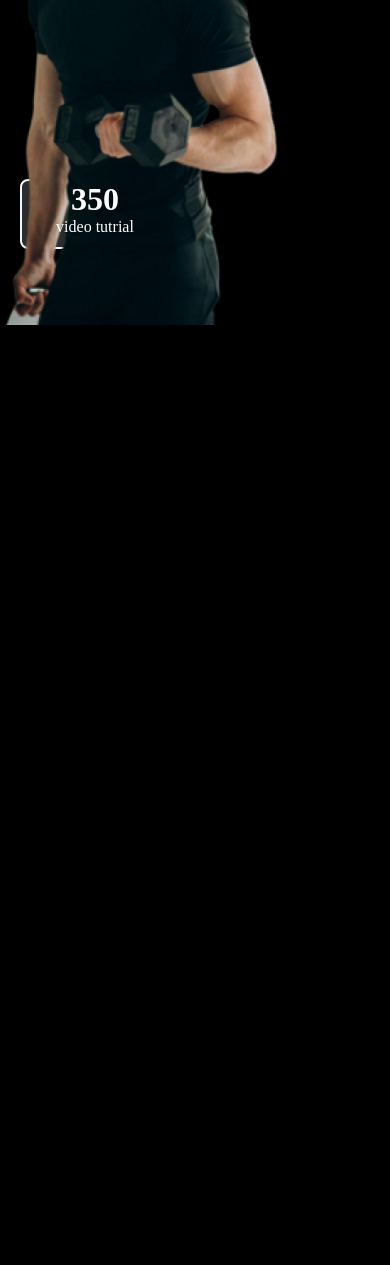
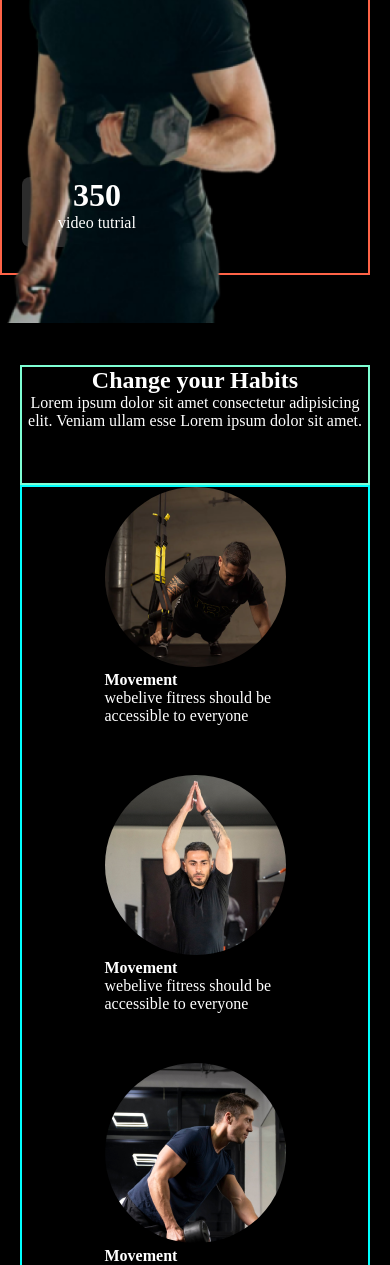
Before and after one commit to salmaakthermim/B10-assignment-2, a plain HTML site: page index.html in a window 390 px wide. Shown: the part 735-2000 px from the top of the page. Before the commit the page ends 1064 px from the top, so only its background shows below. Drawn offline with Linux system fonts and the light colour scheme.

Commit message:
habit section responsive dona

```diff
--- a/index.html
+++ b/index.html
@@ -46,6 +46,37 @@
            </div>
     </header>
     <main>
+        <!-- habits section  -->
+        <section class="habits- section">
+           <div class="habits-contan">
+            <h1>Change your Habits</h1>
+            <p>Lorem ipsum dolor sit amet consectetur adipisicing elit. Veniam ullam esse Lorem ipsum dolor sit amet. </p>
+           </div>
+            <div class="habit-images">
+                <div class="fist">
+                    <img src="images/image 3.png" alt="">
+                    <h4 class="mov">Movement</h4>
+                    <p>webelive fitress should be <br> accessible to everyone</p>
+                </div>
+                <div class="secind">
+                    <img src="images/image 2.png" alt="">
+                    <h4 class="mov">Movement</h4>
+                    <p>webelive fitress should be <br> accessible to everyone</p>
+                </div>
+                <div class="thard">
+                    <img src="images/image 4.png" alt="">
+                    <h4 class="mov">Movement</h4>
+                    <p>webelive fitress should be <br> accessible to everyone</p>
+                </div>
+                <div class="fore">
+                    <img src="images/image 5.png" alt="">
+                    <h4 class="mov">Movement</h4>
+                    <p>webelive fitress should be <br> accessible to everyone</p>
+                </div>
+
+            </div>
+        </section>
+
 
     </main>
     <footer>
--- a/styles/style.css
+++ b/styles/style.css
@@ -114,7 +114,7 @@
 .card-1{
     width: 150px;
     height: 70px;
-    border: 2px solid aliceblue;
+    /* border: 2px solid aliceblue; */
     border-radius: 8px;
     text-align: center;
     gap: 20px;
@@ -132,6 +132,30 @@
     margin-left: 250px;
 
     margin-top: -350px;
+}
+
+
+/* habits sections styles  */
+
+.habits-contan {
+    width: 600px;
+    height: 120px;
+    /* border: 2px solid tomato; */
+    margin: 0 auto;
+    margin-top: 100px;
+    text-align: center;
+}
+.habit-images{
+    width: 900px;
+    height: 270px;
+    /* border: 2px solid tomato; */
+    margin: 0 auto;
+    display: flex;
+    gap: 50px;
+}
+.habit-images img{
+   border-radius: 100px;
+
 }
 
 
@@ -175,7 +199,8 @@
         margin-right: 100px;
     }
     .banner-image{
-        /* border: 2px solid tomato; */
+        border: 2px solid tomato;
+        margin-bottom: 80px;
         margin: 0;
         width: 370px;
     }
@@ -189,4 +214,23 @@
        margin-top: -400px;
     }
 
+    /* habits sections  */
+    .habit-images{
+       /* margin-top: 500px; */
+       flex-direction: column;
+       width: 350px;
+    height: 1170px;
+    align-items: center;
+        border: 2px solid aqua
+        ;
+    }
+
+    .habits-contan {
+        margin-top: 500px;
+        width: 350px;
+
+        border: 2px solid aquamarine;
+
+    }
+
 }
```
